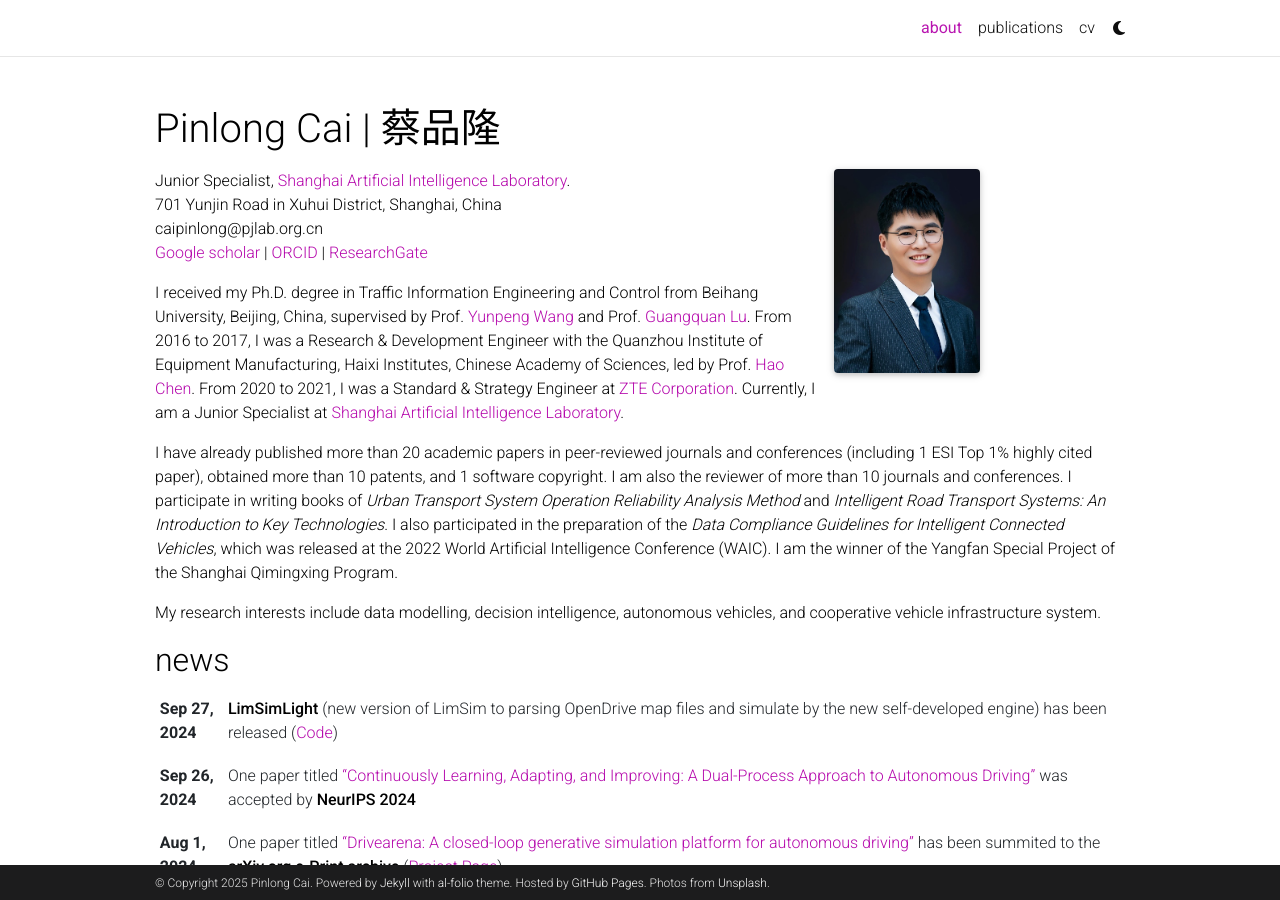
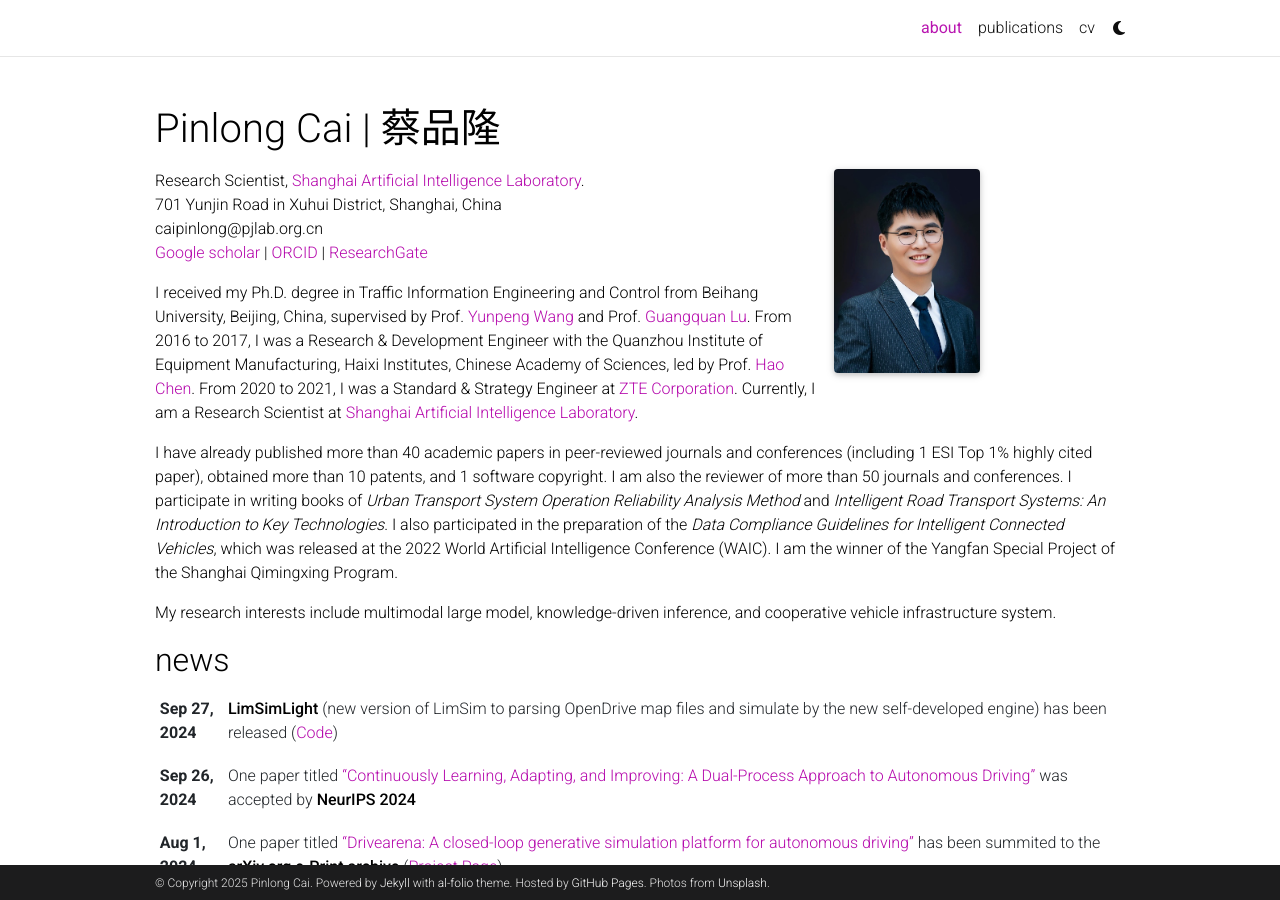
Before and after one commit to pinlong-cai/pinlong-cai.github.io, a Jekyll site: the page built from _pages/about.md, in a window 1280 px wide and 900 px high. Built offline with Jekyll 4.4.1, drawn with Linux system fonts in a browser that asks for light colours; full-size pictures stand in for the smaller copies a plugin makes; comment, search, counter and statistics services are not loaded; a style sheet for code colours, icons or effects is not loaded.

Commit message:
Update about.md

```diff
--- a/_pages/about.md
+++ b/_pages/about.md
@@ -16,14 +16,13 @@
 social: true  # includes social icons at the bottom of the page
 ---
 
-
-Junior Specialist, [Shanghai Artificial Intelligence Laboratory](https://www.shlab.org.cn).<br>
+Research Scientist, [Shanghai Artificial Intelligence Laboratory](https://www.shlab.org.cn).<br>
 701 Yunjin Road in Xuhui District, Shanghai, China<br>
 caipinlong@pjlab.org.cn<br>
 [Google scholar](https://scholar.google.com.hk/citations?user=H6mQGfAAAAAJ&hl=zh-CN) | [ORCID](https://orcid.org/0000-0002-3993-0913) | [ResearchGate](https://www.researchgate.net/profile/Pinlong-Cai)
 
-I received my Ph.D. degree in Traffic Information Engineering and Control from Beihang University, Beijing, China, supervised by Prof. [Yunpeng Wang](https://baike.baidu.com/item/%E7%8E%8B%E4%BA%91%E9%B9%8F/3992990?fr=ge_ala) and Prof. [Guangquan Lu](https://shi.buaa.edu.cn/luguangquan/zh_CN/). From 2016 to 2017, I was a Research & Development Engineer with the Quanzhou Institute of Equipment Manufacturing, Haixi Institutes, Chinese Academy of Sciences, led by Prof. [Hao Chen](http://www.fjirsm.cas.cn/yjsjy/zs/dsjj/bssds/dsch/). From 2020 to 2021, I was a Standard & Strategy Engineer at [ZTE Corporation](https://www.zte.com.cn/global/index.html). Currently, I am a Junior Specialist at [Shanghai Artificial Intelligence Laboratory](https://www.shlab.org.cn).
+I received my Ph.D. degree in Traffic Information Engineering and Control from Beihang University, Beijing, China, supervised by Prof. [Yunpeng Wang](https://baike.baidu.com/item/%E7%8E%8B%E4%BA%91%E9%B9%8F/3992990?fr=ge_ala) and Prof. [Guangquan Lu](https://shi.buaa.edu.cn/luguangquan/zh_CN/). From 2016 to 2017, I was a Research & Development Engineer with the Quanzhou Institute of Equipment Manufacturing, Haixi Institutes, Chinese Academy of Sciences, led by Prof. [Hao Chen](http://www.fjirsm.cas.cn/yjsjy/zs/dsjj/bssds/dsch/). From 2020 to 2021, I was a Standard & Strategy Engineer at [ZTE Corporation](https://www.zte.com.cn/global/index.html). Currently, I am a Research Scientist at [Shanghai Artificial Intelligence Laboratory](https://www.shlab.org.cn).
 
-I have already published more than 20 academic papers in peer-reviewed journals and conferences (including 1 ESI Top 1% highly cited paper), obtained more than 10 patents, and 1 software copyright. I am also the reviewer of more than 10 journals and conferences. I participate in writing books of *Urban Transport System Operation Reliability Analysis Method* and *Intelligent Road Transport Systems: An Introduction to Key Technologies*. I also participated in the preparation of the *Data Compliance Guidelines for Intelligent Connected Vehicles*, which was released at the 2022 World Artificial Intelligence Conference (WAIC). I am the winner of the Yangfan Special Project of the Shanghai Qimingxing Program.
+I have already published more than 40 academic papers in peer-reviewed journals and conferences (including 1 ESI Top 1% highly cited paper), obtained more than 10 patents, and 1 software copyright. I am also the reviewer of more than 50 journals and conferences. I participate in writing books of *Urban Transport System Operation Reliability Analysis Method* and *Intelligent Road Transport Systems: An Introduction to Key Technologies*. I also participated in the preparation of the *Data Compliance Guidelines for Intelligent Connected Vehicles*, which was released at the 2022 World Artificial Intelligence Conference (WAIC). I am the winner of the Yangfan Special Project of the Shanghai Qimingxing Program.
 
-My research interests include data modelling, decision intelligence, autonomous vehicles, and cooperative vehicle infrastructure system.
+My research interests include multimodal large model, knowledge-driven inference, and cooperative vehicle infrastructure system.
```
